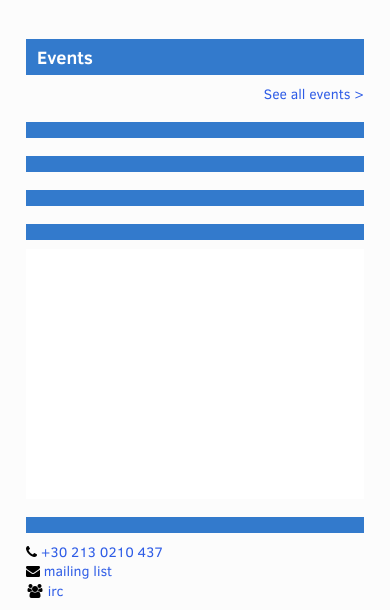
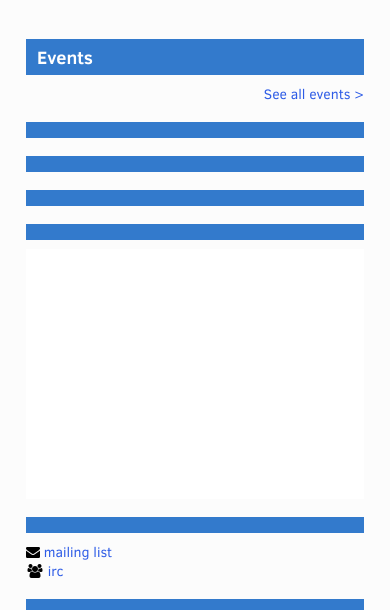
Before and after one commit to fossaegean/fossaegean.github.io, a plain HTML site: page newsite/index.html in a window 390 px wide. Shown: the part 113-723 px from the top of the page. Drawn offline with Linux system fonts and the light colour scheme; no server answers.

Commit message:
disable telephone link

```diff
--- a/newsite/index.html
+++ b/newsite/index.html
@@ -109,7 +109,7 @@
         <section>
           <h3 data-l10n-id="contact-title"></h3>
           <p>
-            <span class="fa fa-phone"></span> <a href="tel:302130210437">+30 213 0210 437</a><br>
+            <!-- <span class="fa fa-phone"></span> <a href="tel:3022730XXXXX">+30 227 30XX XXXX</a><br> -->
             <span class="fa fa-envelope"></span> <a href="http://lists.hellug.gr/mailman/listinfo/fossaegean" target="_blank">mailing list</a><br>
             <span class="fa fa-fw fa-group"></span> <a href="http://webchat.freenode.net/?channels=#fossaegean" target="_blank">irc</a><br>
           </p>
```
